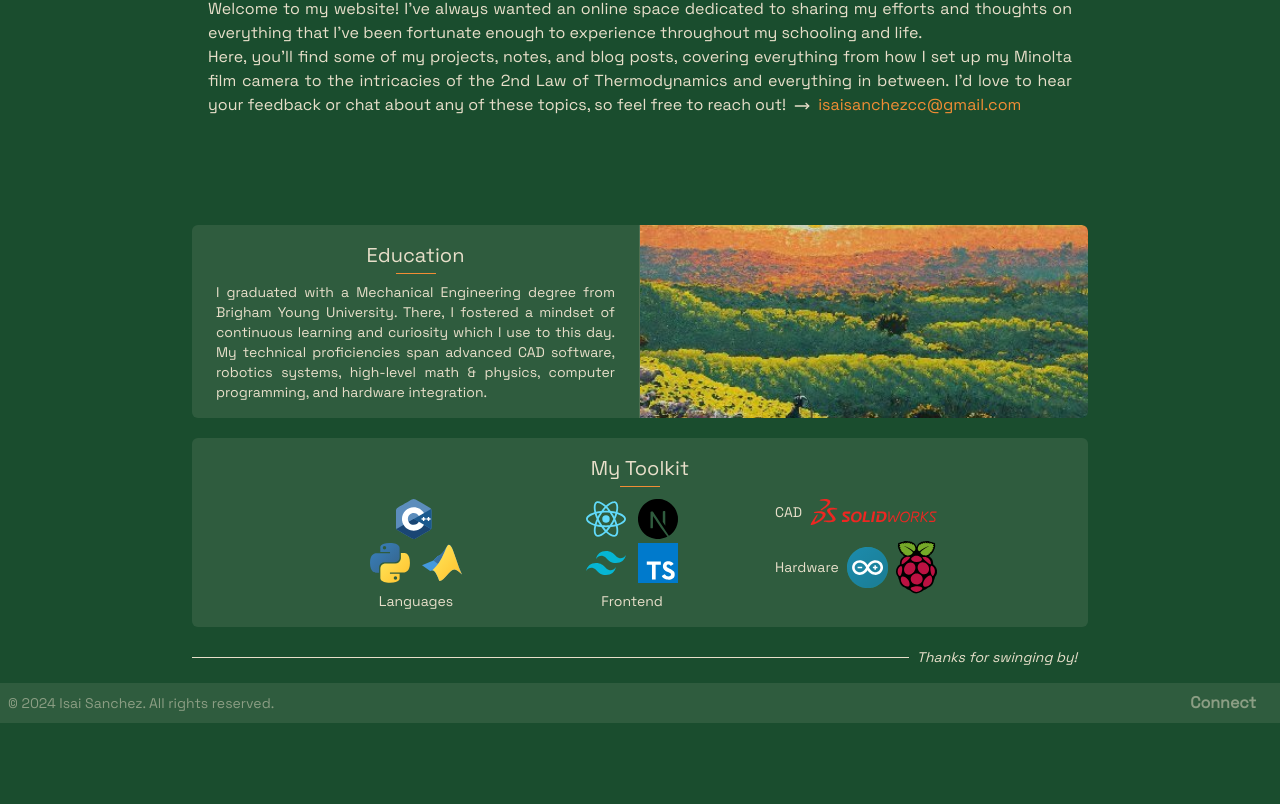
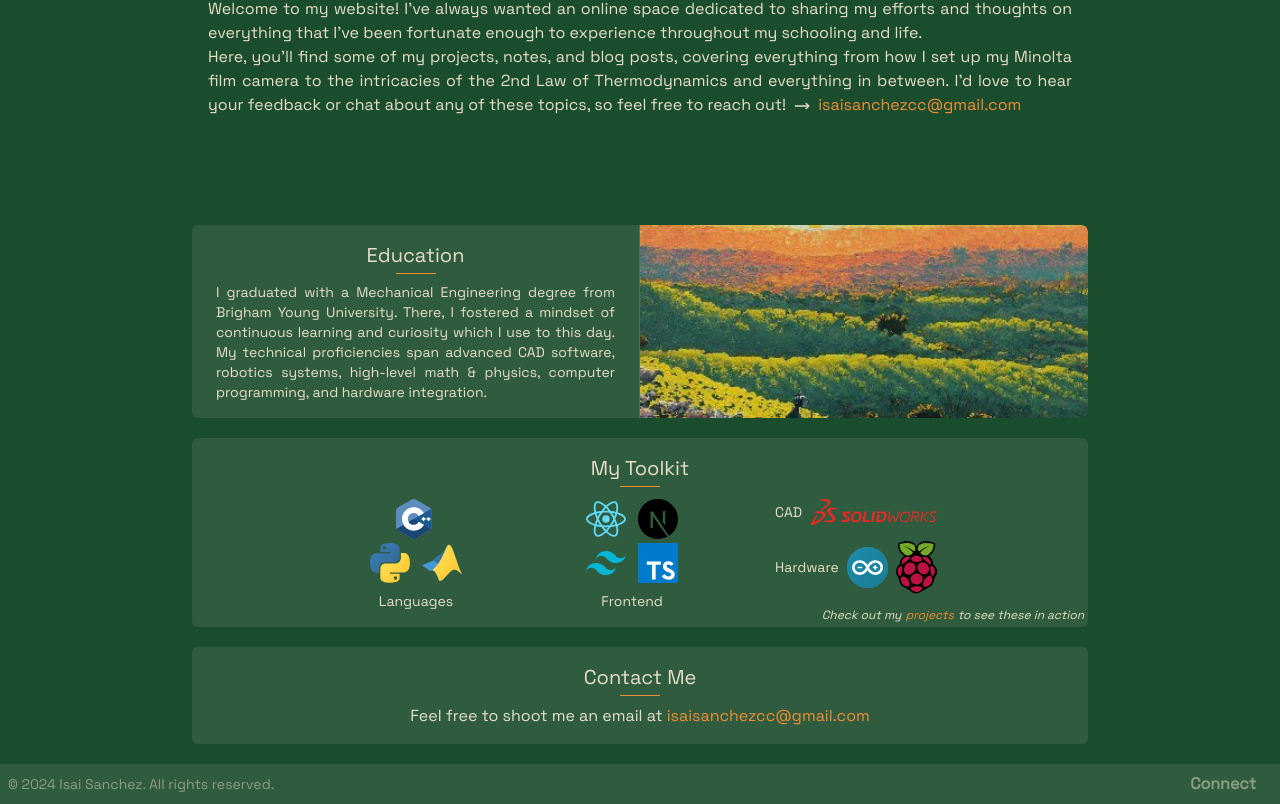
Before and after one commit to rahuljangirwork/rahuljangir.work, a Next.js app: page / in a window 1280 px wide. Shown: the part 496-1300 px from the top of the page. Before the commit the page ends 1219 px from the top, so only its background shows below. Built offline with nearby package versions, Linux system fonts and the light colour scheme.

Commit message:
added a contact me split card

```diff
--- a/app/page.tsx
+++ b/app/page.tsx
@@ -1,8 +1,8 @@
 "use client";
 
 import Image from "next/image";
+import Link from "next/link";
 import CallToAction from "@/app/components/call-to-action";
-import { Separator } from "@/app/components/ui/separator";
 import {
   SplitCard,
   SplitCardContent,
@@ -126,20 +126,52 @@ export default function Home() {
             "hover:scale-[1.01] hover:shadow-[0_10px_60px_25px_rgba(79,111,82,0.3)]",
           )}
         >
-          <SplitCardContent side="all" className="bg-palette-2 bg-opacity-10">
+          <SplitCardContent
+            side="all"
+            className="relative bg-palette-2 bg-opacity-10"
+          >
             <SplitCardHeader>
               <h2 className="text-xl text-center">My Toolkit</h2>
             </SplitCardHeader>
             <SplitCardBody>
               <Toolkit />
+              <p className="absolute right-0 bottom-0 p-1 text-xs italic text-palette-2">
+                Check out my
+                <Link
+                  href="/projects"
+                  className="text-palette-4 hover:text-palette-1 transition-colors px-1"
+                >
+                  projects
+                </Link>
+                to see these in action
+              </p>
+            </SplitCardBody>
+          </SplitCardContent>
+        </SplitCard>
+        <SplitCard
+          className={cn(
+            "mb-5 transition-all duration-200 ease-in-out",
+            "hover:scale-[1.01] hover:shadow-[0_10px_60px_25px_rgba(79,111,82,0.3)]",
+          )}
+        >
+          <SplitCardContent side="all" className="bg-palette-2 bg-opacity-10">
+            <SplitCardHeader>
+              <h2 className="text-xl text-center">Contact Me</h2>
+            </SplitCardHeader>
+            <SplitCardBody>
+              <p className="text-md px-2 text-center">
+                Feel free to shoot me an email at
+                <button
+                  className="text-palette-4 pl-1 hover:underline focus:outline-none"
+                  onClick={handleCopyEmail}
+                >
+                  {email}
+                </button>
+              </p>
             </SplitCardBody>
           </SplitCardContent>
         </SplitCard>
       </section>
-      <div className="w-full md:max-w-4xl mx-auto flex items-center text-palette-2 gap-2 mb-2">
-        <Separator className="w-[80%] bg-palette-2" />
-        <p className="text-sm italic text-end">Thanks for swinging by!</p>
-      </div>
     </>
   );
 }
```
